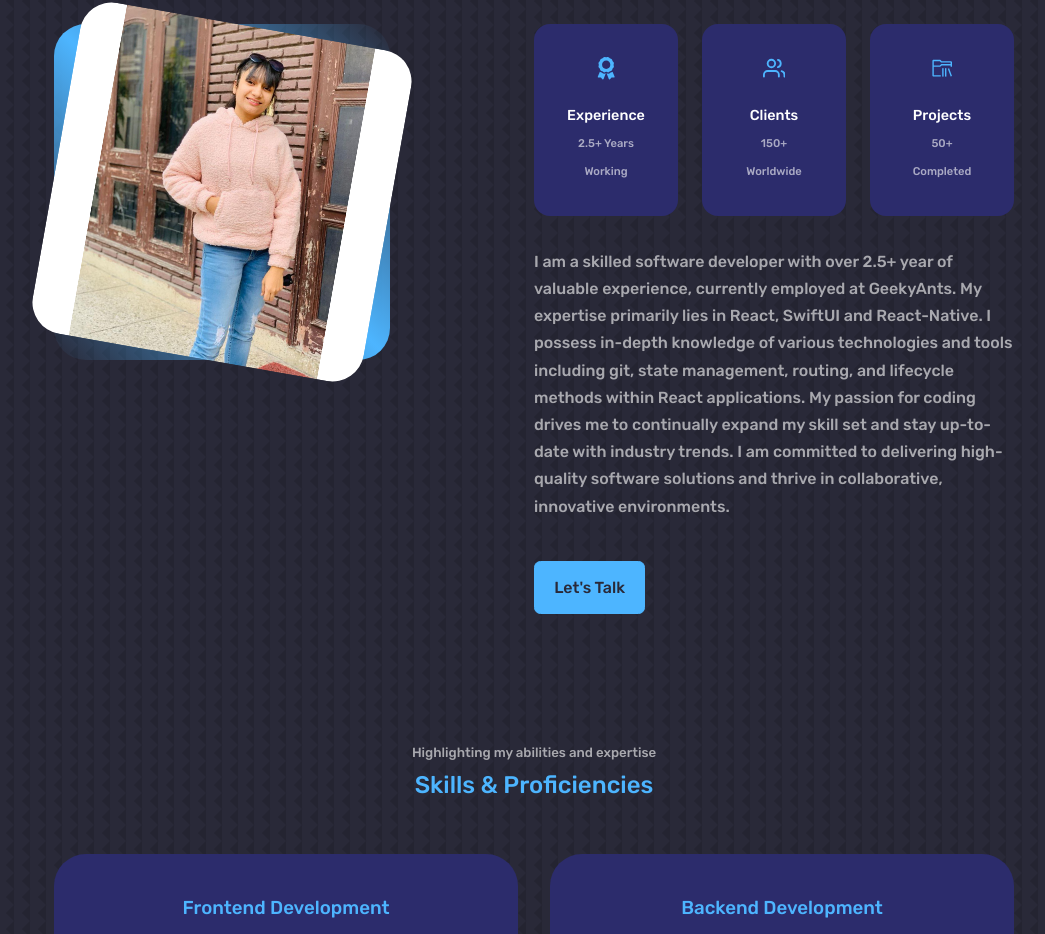
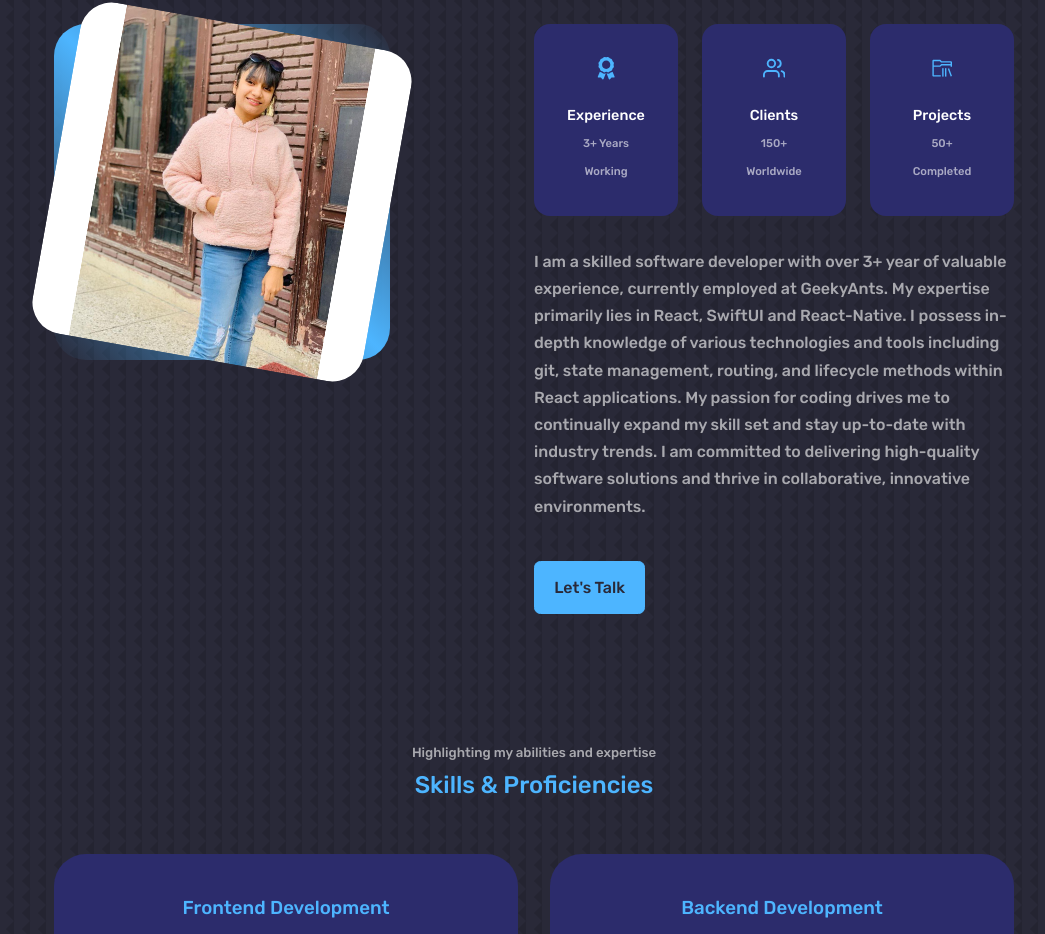
Before and after one commit to ruchik02/portfolio, a React (Create React App) app: page / in a window 1280 px wide. Shown: the part 1015-1949 px from the top of the page, without its empty margins (106-1151 px from the left). Built offline with nearby package versions, Linux system fonts and the light colour scheme.

Commit message:
change in experience

```diff
--- a/src/components/about/About.jsx
+++ b/src/components/about/About.jsx
@@ -22,7 +22,7 @@ const About = () => {
             <article className="about_card">
               <FaAward className="about_icons" />
               <h5>Experience</h5>
-              <small>2.5+ Years Working</small>
+              <small>3+ Years Working</small>
             </article>
 
             <article className="about_card">
@@ -38,7 +38,7 @@ const About = () => {
             </article>
           </div>
           <p>
-            I am a skilled software developer with over 2.5+ year of valuable
+            I am a skilled software developer with over 3+ year of valuable
             experience, currently employed at GeekyAnts. My expertise primarily
             lies in React, SwiftUI and React-Native. I possess in-depth knowledge of
             various technologies and tools including git, state management,
```
Also changed, not shown: 1 other file (tests, documents, lock files or other folders).
